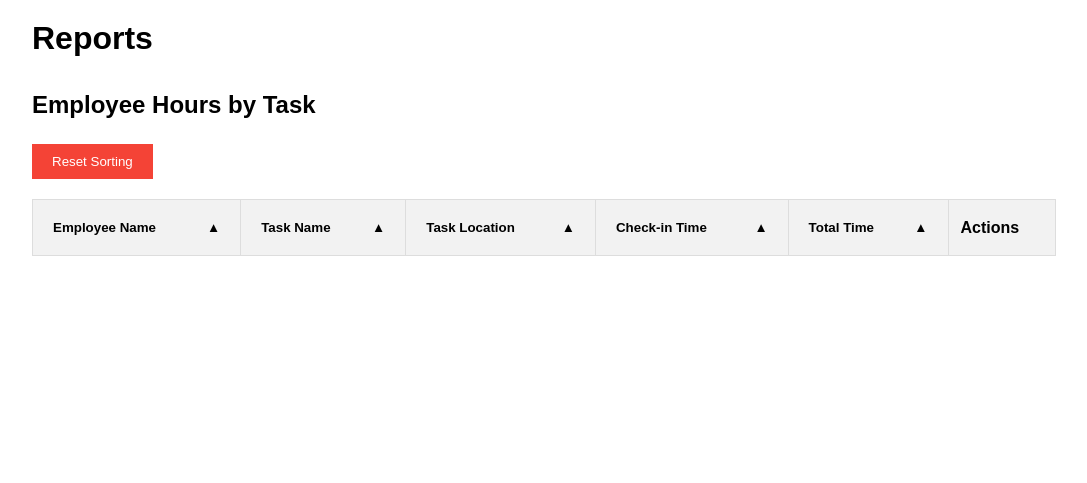
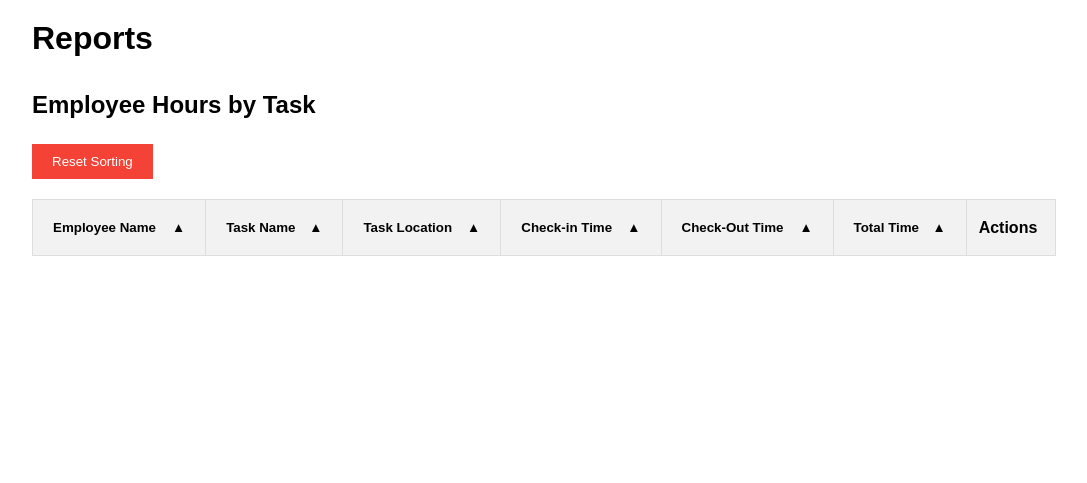
Before and after one commit to SolBaby/labor-tracker-scanner, a Flask app: page /reports in a window 1280 px wide. Shown: the part 169-652 px from the top of the page, without its empty margins (96-1183 px from the left). Run offline with Flask 3, Linux system fonts and the light colour scheme; data that the repository does not hold is empty.

Commit message:
Agent query: Are the Edit and Delete buttons on the Reports page functioning correctly with the new Check-Out Time column?

```diff
--- a/routes.py
+++ b/routes.py
@@ -117,6 +117,7 @@ def init_routes(app):
             Task.name.label('task_name'),
             Task.location.label('task_location'),
             TimeLog.start_time.label('check_in_time'),
+            TimeLog.end_time.label('check_out_time'),  # Add this line
             func.sum(func.extract('epoch', TimeLog.duration) / 3600).label('total_hours'),
             func.sum(func.extract('epoch', TimeLog.duration) / 60 % 60).label('total_minutes')
         ).select_from(Employee).join(TimeLog).join(Task).group_by(TimeLog.id, Employee.id, Task.id)
@@ -132,6 +133,8 @@ def init_routes(app):
             sort_expr = Task.location
         elif sort_field == 'check_in_time':
             sort_expr = TimeLog.start_time
+        elif sort_field == 'check_out_time':
+            sort_expr = TimeLog.end_time
         else:
             sort_expr = Employee.name  # Default sort
 
@@ -146,6 +149,7 @@ def init_routes(app):
                 'task_name': record.task_name,
                 'task_location': record.task_location,
                 'check_in_time': record.check_in_time.isoformat() if record.check_in_time else None,
+                'check_out_time': record.check_out_time.isoformat() if record.check_out_time else None,  # Add this line
                 'total_hours': int(record.total_hours) if record.total_hours is not None else 0,
                 'total_minutes': int(record.total_minutes) if record.total_minutes is not None else 0
             }
--- a/static/js/reports.js
+++ b/static/js/reports.js
@@ -28,6 +28,7 @@ function renderReports(data) {
             <td>${record.task_name}</td>
             <td>${record.task_location}</td>
             <td>${record.check_in_time ? new Date(record.check_in_time).toLocaleString() : 'N/A'}</td>
+            <td>${record.check_out_time ? new Date(record.check_out_time).toLocaleString() : 'N/A'}</td>
             <td>${record.total_hours} hours, ${record.total_minutes} minutes</td>
             <td>
                 <button class="btn edit-btn" onclick="editReport('${record.id}', '${record.employee_name}', '${record.task_name}', '${record.task_location}', ${record.total_hours}, ${record.total_minutes})">Edit</button>
--- a/templates/reports.html
+++ b/templates/reports.html
@@ -14,6 +14,7 @@
             <th><button class="sort-btn" data-sort="task_name">Task Name <span class="sort-arrow">▲</span></button></th>
             <th><button class="sort-btn" data-sort="task_location">Task Location <span class="sort-arrow">▲</span></button></th>
             <th><button class="sort-btn" data-sort="check_in_time">Check-in Time <span class="sort-arrow">▲</span></button></th>
+            <th><button class="sort-btn" data-sort="check_out_time">Check-Out Time <span class="sort-arrow">▲</span></button></th>
             <th><button class="sort-btn" data-sort="total_time">Total Time <span class="sort-arrow">▲</span></button></th>
             <th>Actions</th>
         </tr>
```
